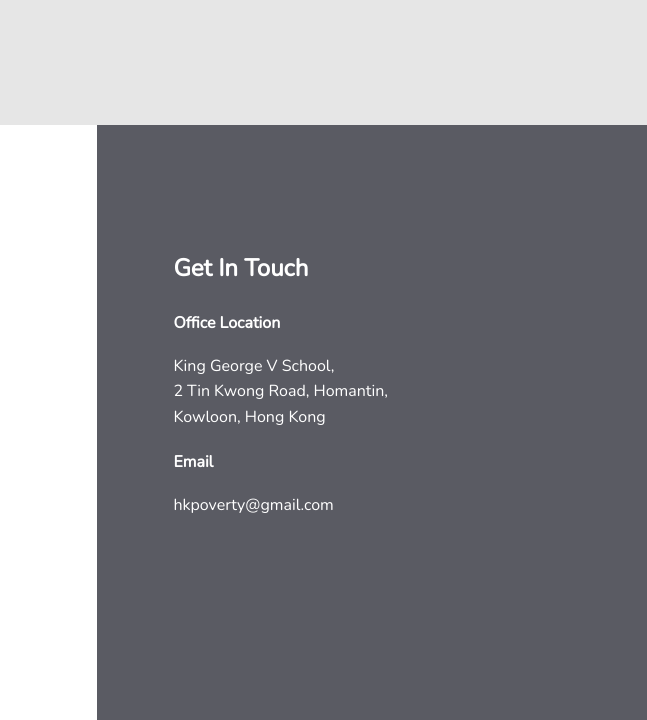
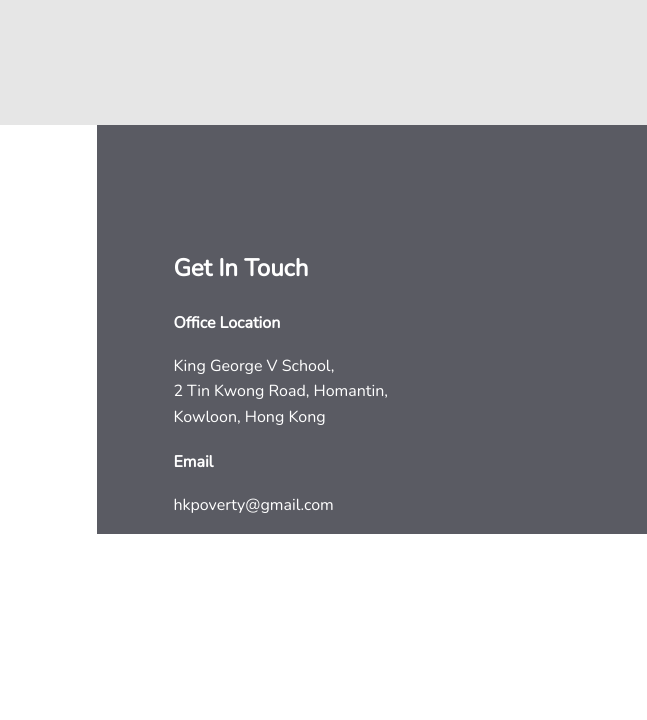
Before and after one commit to PovertyHK/povertyhk.github.io, a plain HTML site: page index.html in a window 1280 px wide. Shown: the part 2442-3162 px from the top of the page, 633-1280 px from the left. After the commit the page ends 3131 px from the top, so only its background shows below. Drawn offline with nearby package versions, Linux system fonts and the light colour scheme; a web font is replaced by a local one.

Commit message:
almost fixed footer

```diff
--- a/style.css
+++ b/style.css
@@ -173,7 +173,7 @@ li.current:after {
 
 /* FOOTER */
 .footer {
-  height: 595px;
+  height: fit-content;
   display: flex;
   align-items: flex-start;
   justify-content: center;
@@ -181,6 +181,7 @@ li.current:after {
   margin: 0;
   padding: 0;
   box-sizing: border-box;
+  overflow: hidden;
 }
 
 .footer .footer1 {
```
